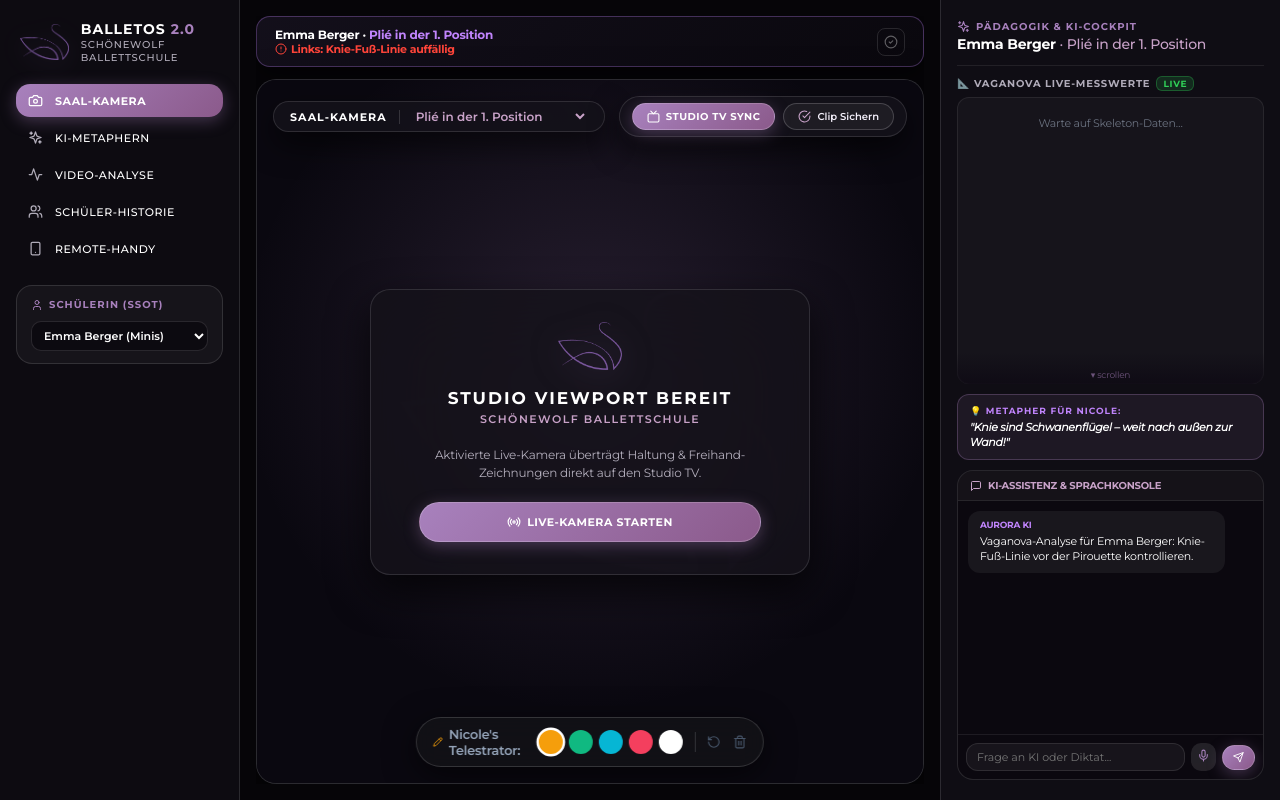
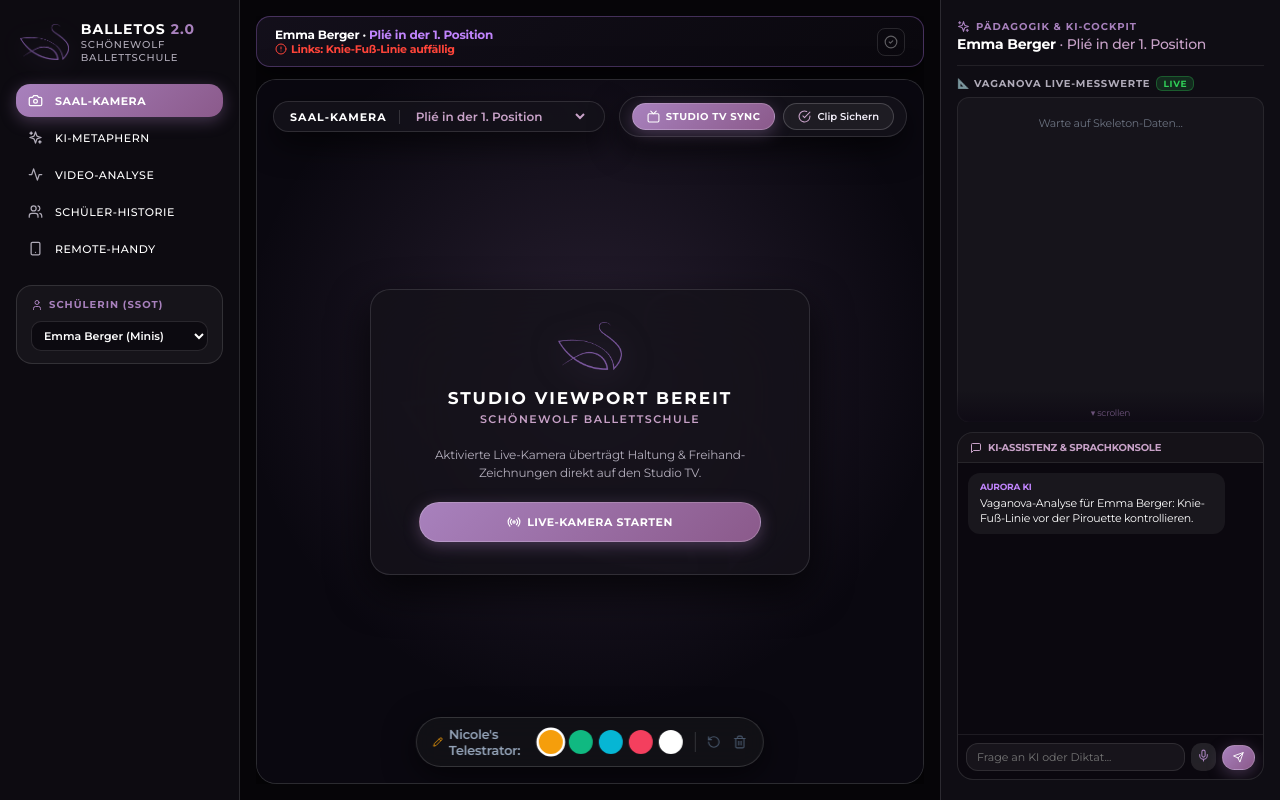
Before and after one commit to Mats0001/balletos-2, a React (Vite) app: page / in a window 1280 px wide. Built offline with nearby package versions, Linux system fonts and the light colour scheme.

Commit message:
chore: statischen Metapher-Platzhalter entfernt (kein Kontext)

```diff
--- a/src/components/RightInspectorPanel.tsx
+++ b/src/components/RightInspectorPanel.tsx
@@ -177,15 +177,7 @@ export const RightInspectorPanel: React.FC<Props> = ({
         </div>
       )}
 
-      {/* KI-METAPHER – compact (nur wenn kein selectedCue) */}
-      {!selectedCue && (
-      <div style={{ background: 'rgba(168,129,189,0.10)', border: '1px solid rgba(168,129,189,0.3)', padding: '10px 12px', borderRadius: '12px', flexShrink: 0 }}>
-        <div style={{ fontSize: '9px', fontWeight: 700, color: '#c084fc', textTransform: 'uppercase', letterSpacing: '1px', marginBottom: '4px' }}>💡 Metapher für Nicole:</div>
-        <div style={{ fontSize: '11px', fontWeight: 600, color: '#ffffff', fontStyle: 'italic', lineHeight: '1.35' }}>
-          "Knie sind Schwanenflügel – weit nach außen zur Wand!"
-        </div>
-      </div>
-      )}
+      {/* KI-METAPHER: TODO – dynamisch aus Analyse befüllen, nicht hardcoded */}
 
       {/* POSE AVATAR ENGINE – TODO: wieder einkommentieren wenn bereit
       <details
```
